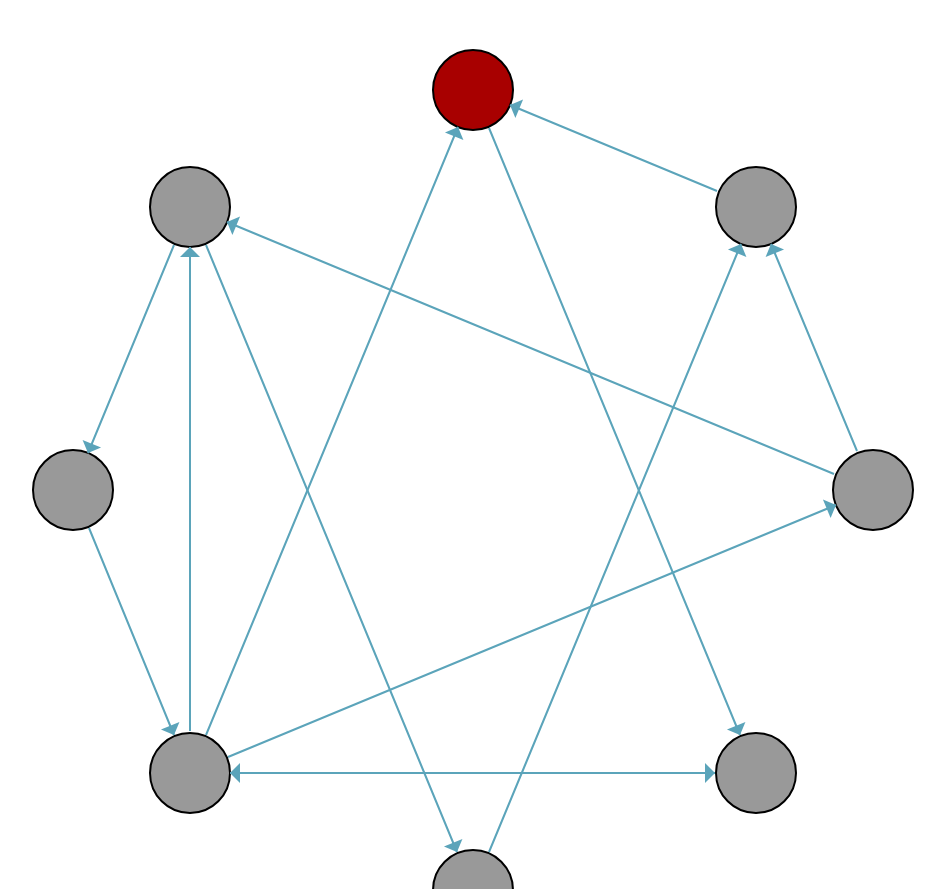
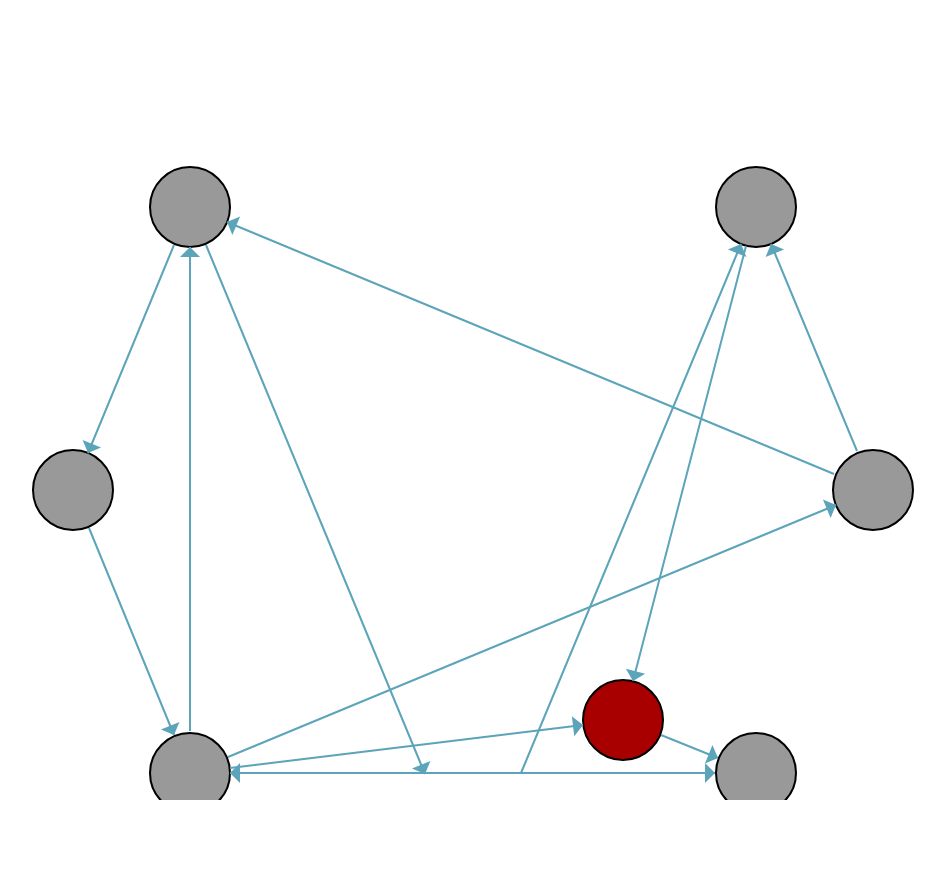
Before and after one commit to vitorgt/Others, a plain HTML site: page SSC0118/FSMSim/simulador.html in a window 1280 px wide. Shown: the top 889 px of the page, without its empty margins (167-1112 px from the left). After the commit the page ends 804 px from the top, so only its background shows below. Drawn offline with Linux system fonts and the light colour scheme.

Commit message:
Update simulador.html

```diff
--- a/SSC0118/FSMSim/simulador.html
+++ b/SSC0118/FSMSim/simulador.html
@@ -7,20 +7,29 @@
 			body{background:#fff; margin:0em 0em; text-align:center;}
 			canvas{background:#fff; border:0px solid #666}
 		</style>
+		<script src="jquery.js"></script>
 	</head>
 	<body>
 		<canvas width="980" height="980"></canvas>
 		<script type="text/javascript">
+		var hcan = $(window).height();
+		var h2can = hcan - 0.2*hcan;
+		var wcan = $(window).width();
 		var ctx = document.querySelector('canvas').getContext('2d');
+		ctx.canvas.height = hcan;
 
+		var bpos = [0, Math.PI/4, Math.PI/2, 3*Math.PI/4, Math.PI, 5*Math.PI/4, 6*Math.PI/4, 7*Math.PI/4];
 		var qest = 8;
 		var est = [0,0,0,0,0,0,0,0];
 
+		//alert(-(Math.cos(bpos[0])*h2can+Math.sin(bpos[2])*hcan)/(Math.cos(bpos[4])-Math.cos(bpos[0])));
 		if(qest == 3 | qest == 5 | qest == 8)
 			if(qest == 3 | qest == 8)
-				est[0] = randomCircle(ctx,'#a80000', 490, 90);
+				est[0] = randomCircle(ctx,'#a80000', ((Math.sin(bpos[0])*h2can)-(Math.cos(bpos[4])*wcan))/((Math.sin(bpos[2]))-(Math.sin(bpos[6]))), -((Math.cos(bpos[0])*h2can)+(Math.sin(bpos[2])*hcan))/((Math.cos(bpos[4]))-(Math.cos(bpos[0]))));
 			else
-				est[0] = randomCircle(ctx,'#999', 490, 90);
+				est[0] = randomCircle(ctx,'#999',
+	(Math.sin(bpos[0])*h2can-Math.cos(bpos[4])*wcan)/(Math.sin(bpos[2])-Math.sin(bpos[6])),
+	(Math.cos(bpos[0])*h2can+Math.sin(bpos[2])*hcan)/(Math.cos(bpos[4])-Math.cos(bpos[0])));
 		if(qest == 4 | qest == 6 | qest == 7 | qest == 8)
 			est[1] = randomCircle(ctx,'#999', 772.8, 207.1);
 		if(qest == 2 | qest == 5 | qest == 6 | qest == 7 | qest == 8)
```
